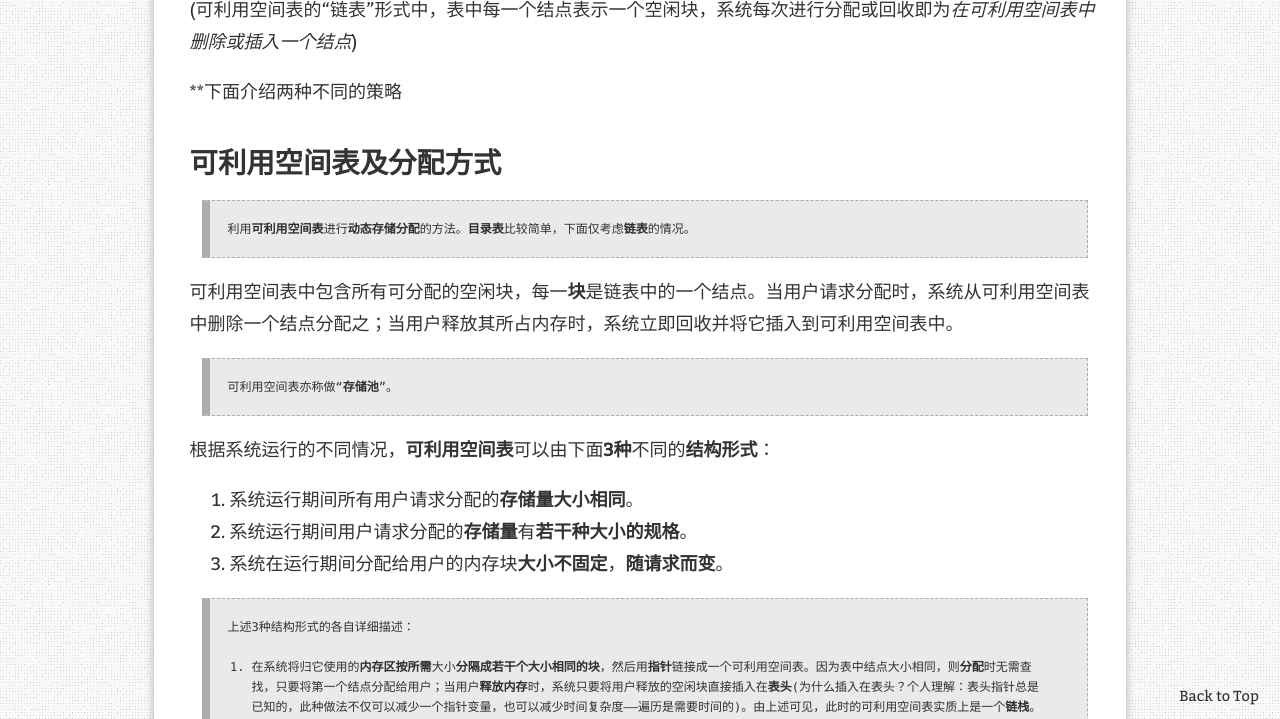
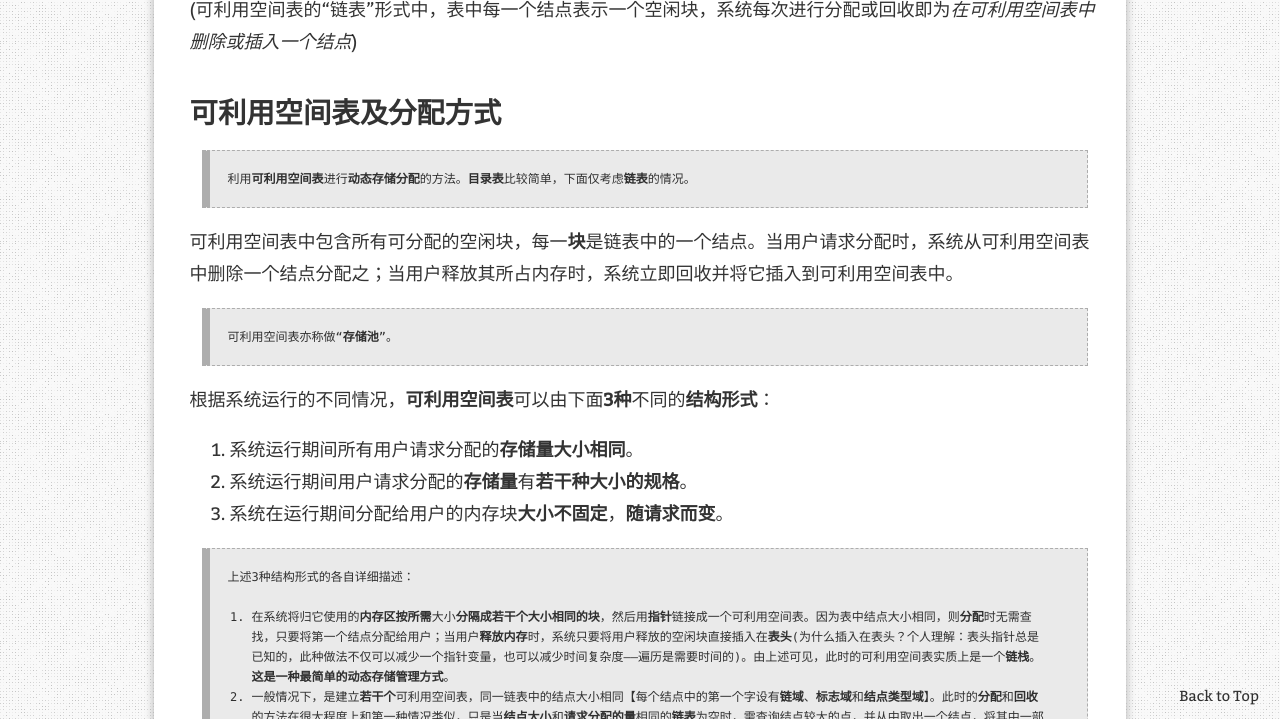
Before and after one commit to AuthurWhywait/AuthurWhywait.github.io, a Jekyll site: the page built from _posts/2020-08-02-dynamic_memory_management.md, in a window 1280 px wide and 900 px high, scrolled down 1776 px, cut to the strip 181-900 px from the top of the window. Built offline with Jekyll 4.4.1, drawn with Linux system fonts in a browser that asks for light colours; comment, search, counter and statistics services are not loaded.

Commit message:
Update 2020-08-02-dynamic_memory_management.md

```diff
--- a/_posts/2020-08-02-dynamic_memory_management.md
+++ b/_posts/2020-08-02-dynamic_memory_management.md
@@ -39,8 +39,6 @@ redirect_from:
 ![动态存储管理中的内存状态和可利用空间表][动态存储管理中的内存状态和可利用空间表]
 
 (可利用空间表的“链表”形式中，表中每一个结点表示一个空闲块，系统每次进行分配或回收即为*在可利用空间表中删除或插入一个结点*)
-
-**下面介绍两种不同的策略
 
 ## 可利用空间表及分配方式
 
```
